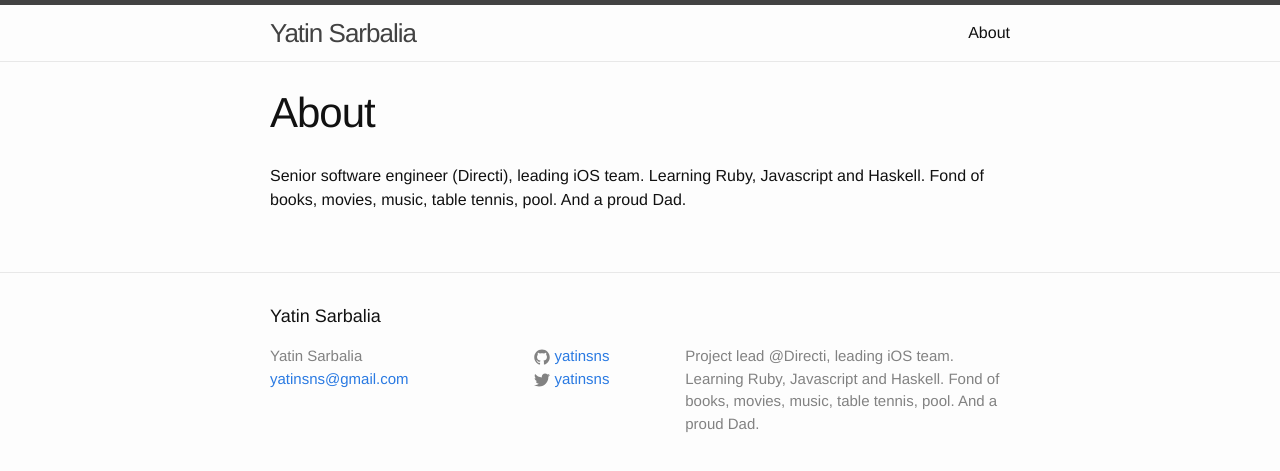
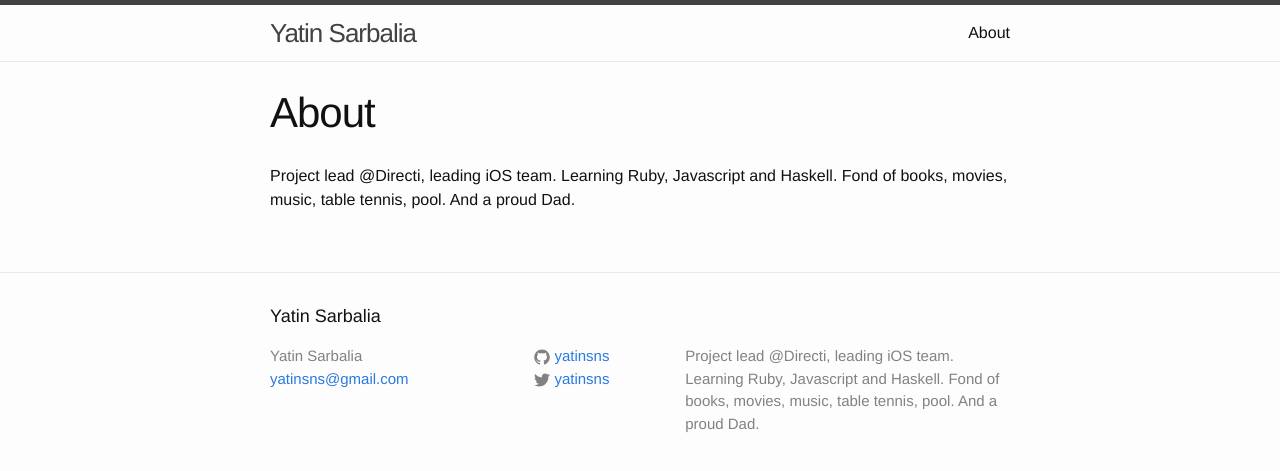
Before and after one commit to yatinsns/yatinsns.github.io, a Jekyll site: the page built from about.md, in a window 1280 px wide. Shown: the top 471 px of the page. Built offline with Jekyll 4.4.1, drawn with Linux system fonts in a browser that asks for light colours.

Commit message:
Update about page

```diff
--- a/about.md
+++ b/about.md
@@ -4,4 +4,4 @@ title: About
 permalink: /about/
 ---
 
-Senior software engineer (Directi), leading iOS team. Learning Ruby, Javascript and Haskell. Fond of books, movies, music, table tennis, pool. And a proud Dad.
+Project lead @Directi, leading iOS team. Learning Ruby, Javascript and Haskell. Fond of books, movies, music, table tennis, pool. And a proud Dad.
```
